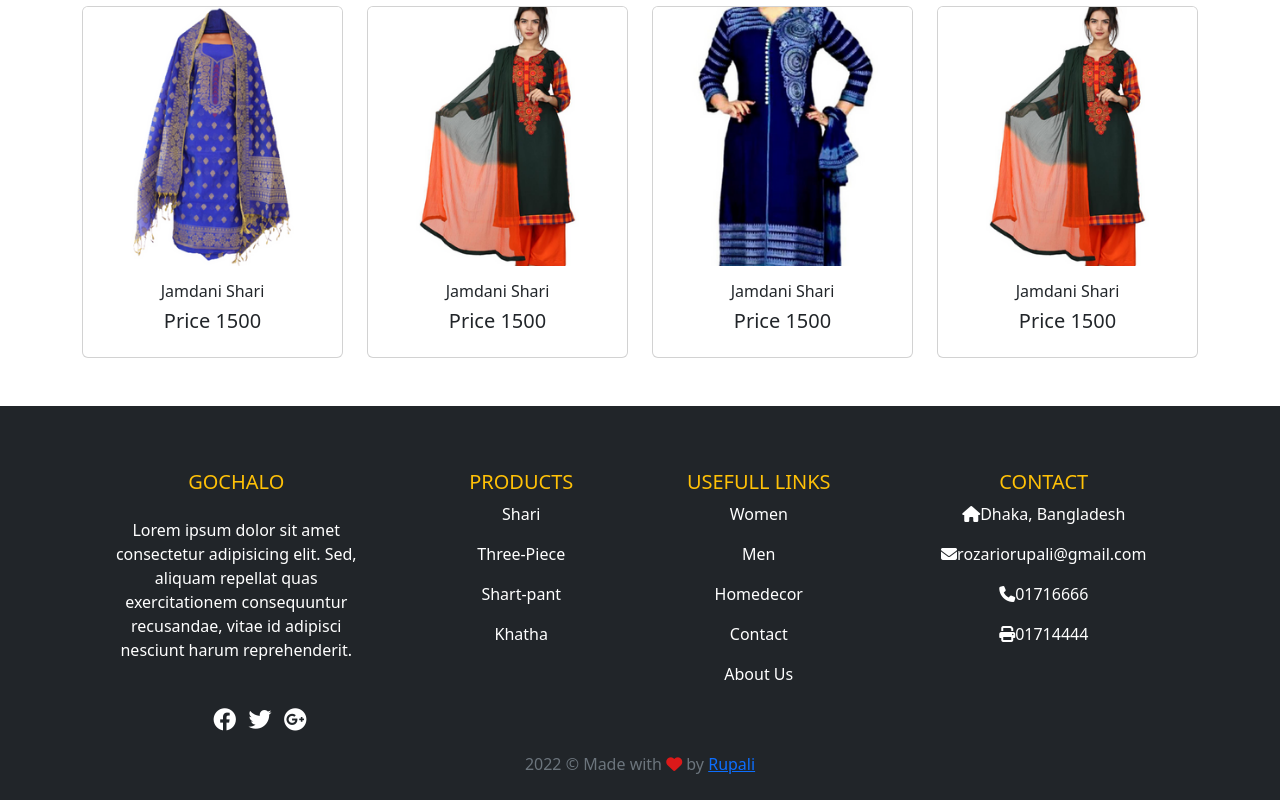
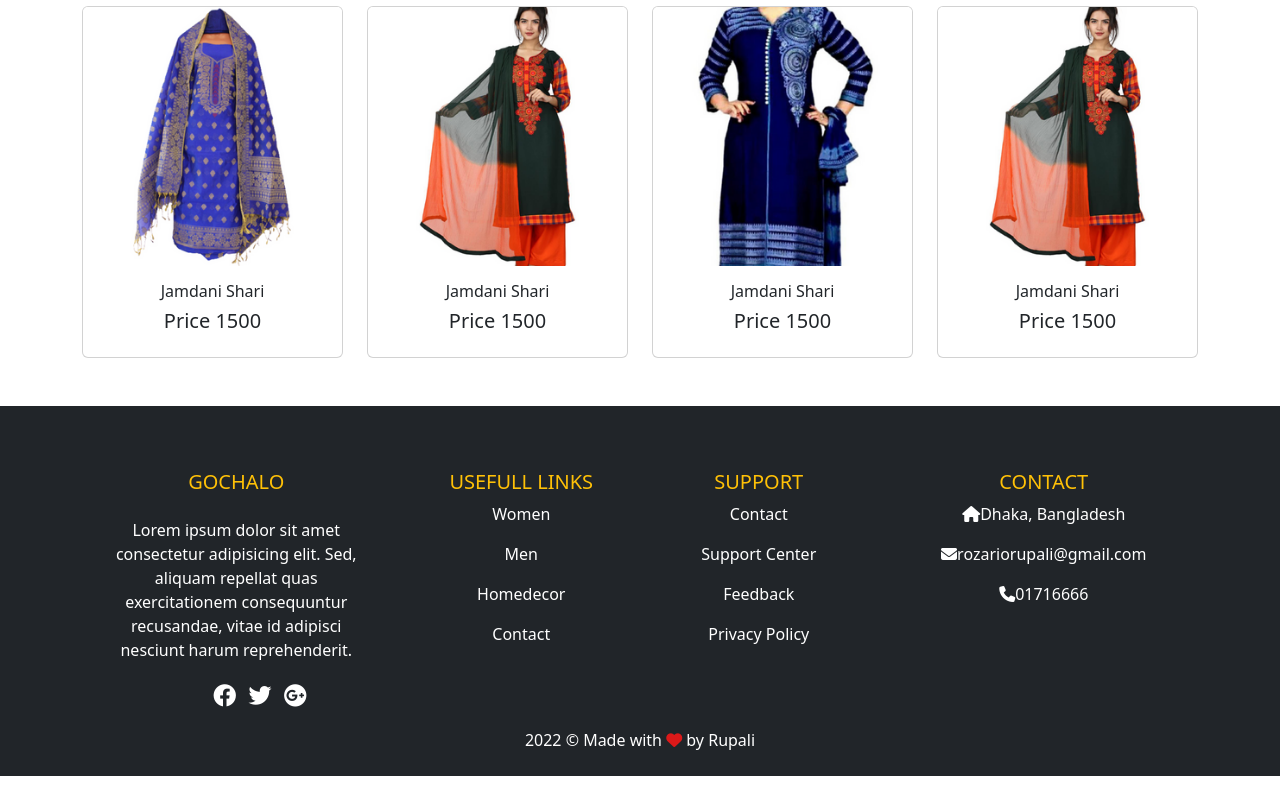
Before and after one commit to rupalisisilia/Gochalo, a plain HTML site: page index.html in a window 1280 px wide. Shown: the part 1913-2713 px from the top of the page. After the commit the page ends 2689 px from the top, so only its background shows below. Drawn offline with nearby package versions, Linux system fonts and the light colour scheme.

Commit message:
Update index.html

```diff
--- a/index.html
+++ b/index.html
@@ -272,22 +272,6 @@
 						exercitationem consequuntur recusandae, vitae id adipisci nesciunt harum reprehenderit.</p>
 				</div>
 
-				<div class="col-md-2 col-lg-2 col-xl-2 mx-auto mt-3">
-					<h5 class="text-uppercase md-4 font-weight-bold text-warning">Products</h5>
-					<p>
-						<a href="#" class="text-white" style="text-decoration: none;">Shari</a>
-					</p>
-					<p>
-						<a href="#" class="text-white" style="text-decoration: none;">Three-Piece</a>
-					</p>
-					<p>
-						<a href="#" class="text-white" style="text-decoration: none;">Shart-pant</a>
-					</p>
-					<p>
-						<a href="#" class="text-white" style="text-decoration: none;">Khatha</a>
-					</p>
-				</div>
-
 				<div class="col-md-3 col-lg-2 col-xl-2 mx-auto mt-3">
 					<h5 class="text-uppercase md-4 font-weight-bold text-warning">Usefull links</h5>
 					<p>
@@ -302,9 +286,23 @@
 					<p>
 						<a href="#" class="text-white" style="text-decoration: none;">Contact</a>
 					</p>
+				</div>
+
+				<div class="col-md-2 col-lg-2 col-xl-2 mx-auto mt-3">
+					<h5 class="text-uppercase md-4 font-weight-bold text-warning">Support</h5>
 					<p>
-						<a href="#" class="text-white" style="text-decoration: none;">About Us</a>
+						<a href="#" class="text-white" style="text-decoration: none;">Contact</a>
 					</p>
+					<p>
+						<a href="#" class="text-white" style="text-decoration: none;">Support Center</a>
+					</p>
+					<p>
+						<a href="#" class="text-white" style="text-decoration: none;">Feedback</a>
+					</p>
+					<p>
+						<a href="#" class="text-white" style="text-decoration: none;"> Privacy Policy</a>
+					</p>
+
 				</div>
 
 				<div class="col-md-4 col-lg-3 col-xl-3 mx-auto mt-3">
@@ -318,9 +316,9 @@
 					<p>
 						<i class="fas fa-phone mr-3"></i>01716666
 					</p>
-					<p>
+					<!-- <p>
 						<i class="fas fa-print mr-3"></i>01714444
-					</p>
+					</p> -->
 				</div>
 
 				<div class="col-md-5 col-lg-4">
@@ -341,9 +339,9 @@
 					</div>
 				</div>
 				<div class="col-lg-12">
-					<p class="m-0 text-center text-muted" style="cursor: pointer;">2022 &copy; Made with <i class="fa-solid fa-heart"
+					<p class="m-0 text-center" style="cursor: pointer text-white;">2022 &copy; Made with <i class="fa-solid fa-heart"
 							style="color:rgb(220, 25, 25);"></i> by <a href="https://github.com/rupalisisilia"
-							target="_blank" class="">Rupali</a></p>
+							target="_blank" class="text-white" style="text-decoration: none;">Rupali</a></p>
 				</div>
 			</div>
 		</div>
```
